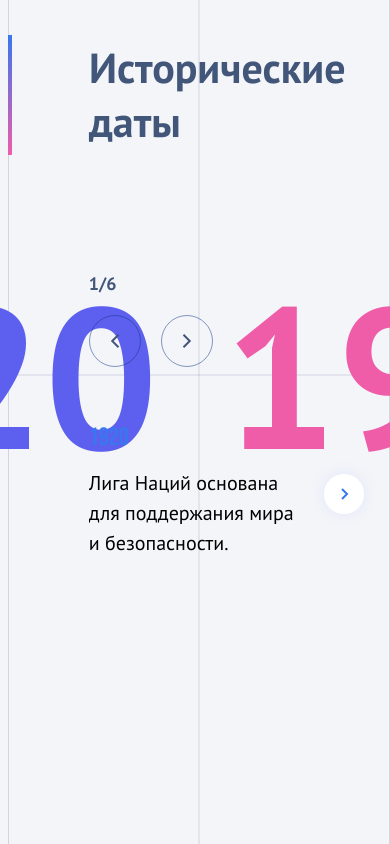
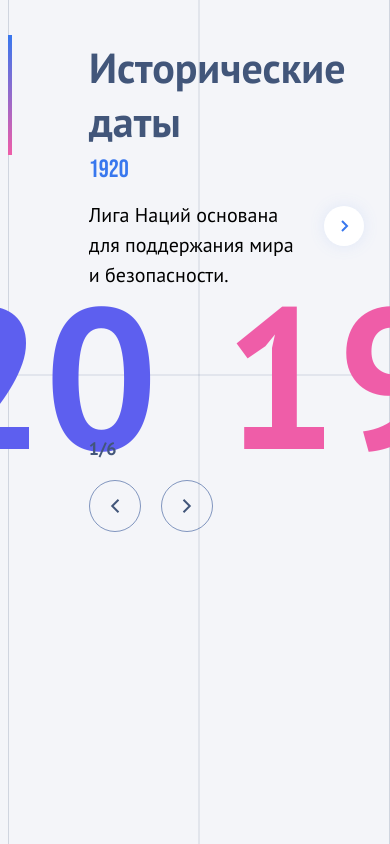
Before and after one commit to DomnitskiyOleg/only-dates, a React (Create React App) app: page / in a window 390 px wide. Shown: the top 844 px of the page. Built offline with nearby package versions, Linux system fonts and the light colour scheme; a web font is replaced by a local one.

Commit message:
Refactor widget layout for improved responsiveness

```diff
--- a/src/widgets/OnlyDates.tsx
+++ b/src/widgets/OnlyDates.tsx
@@ -59,6 +59,7 @@
 
   return (
     <Container>
+      <div>
         <Title />
         <YearCounter
           startYear={activePeriod.startYear}
@@ -73,13 +74,25 @@
           isExternalRotation={isExternalRotation}
           setExternalRotation={setExternalRotation}
         />
+        {isMobile && <DateSwiper dates={dates} />}
+        {!isMobile && (
           <PeriodSwitcher
             switchToNextPeriod={switchToNextPeriod}
             switchToPreviousPeriod={switchToPreviosPeriod}
             periodsAmount={periods.length}
             currentPeriod={activeIndex + 1}
           />
-      <DateSwiper dates={dates} />
+        )}
+      </div>
+      {!isMobile && <DateSwiper dates={dates} />}
+      {isMobile && (
+        <PeriodSwitcher
+          switchToNextPeriod={switchToNextPeriod}
+          switchToPreviousPeriod={switchToPreviosPeriod}
+          periodsAmount={periods.length}
+          currentPeriod={activeIndex + 1}
+        />
+      )}
     </Container>
   )
 }
```
Lines whose indentation alone changed are shown as unchanged.
